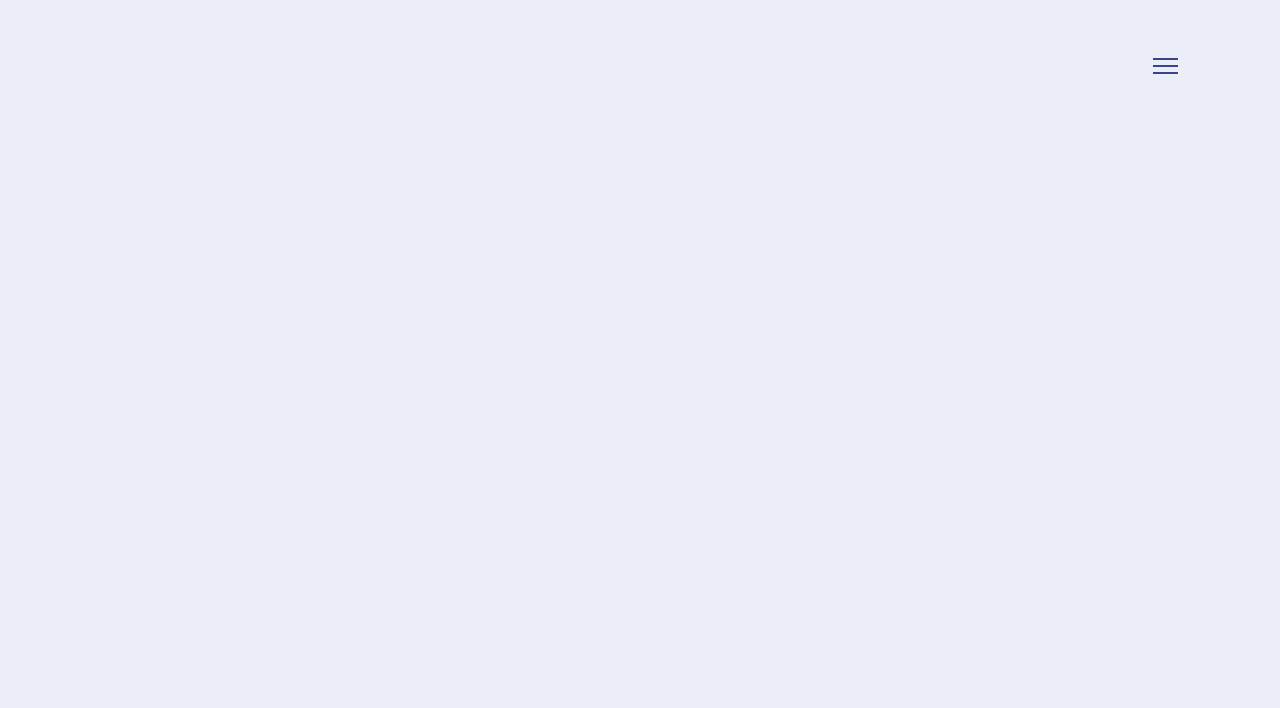
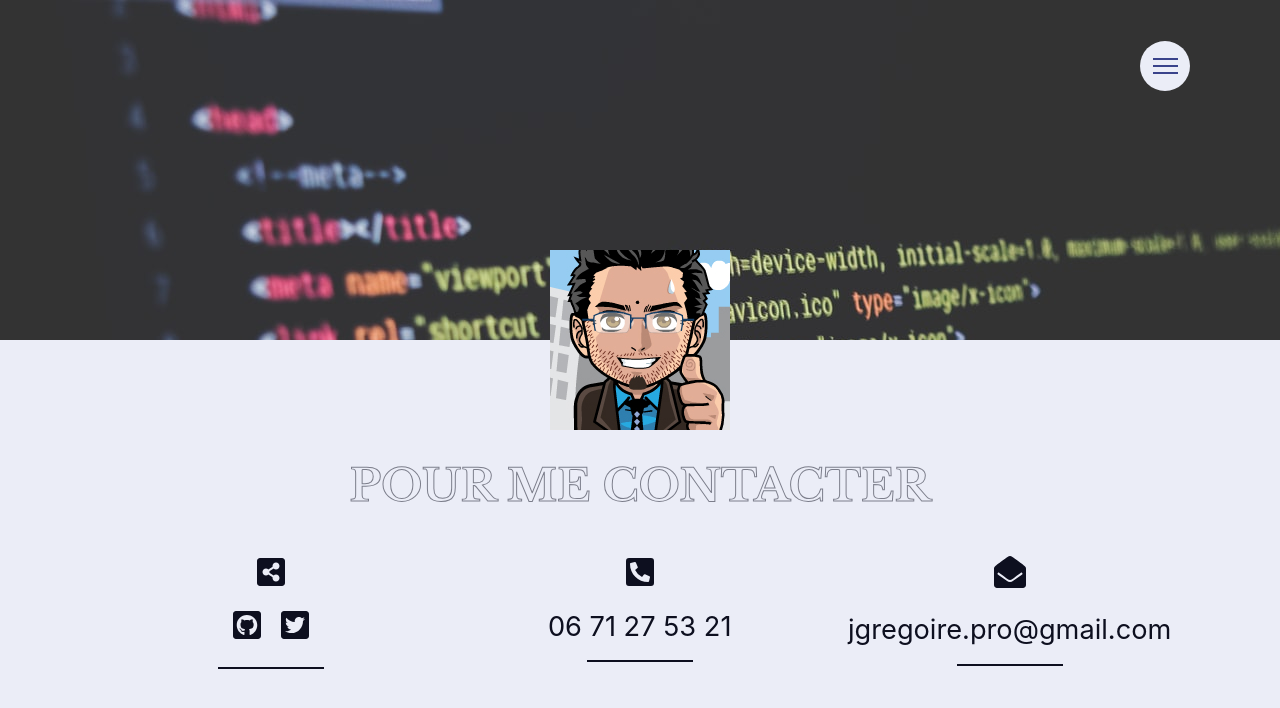
Before and after one commit to jeyofdev/portfolio-2021, a React (Create React App) app: page /contact in a window 1280 px wide. Shown: the top 708 px of the page. Built offline with nearby package versions, Linux system fonts and the light colour scheme; a web font is replaced by a local one.

Commit message:
refacto : update the contact datas

```diff
--- a/src/App.jsx
+++ b/src/App.jsx
@@ -2,7 +2,7 @@ import React from 'react';
 import { BrowserRouter as Router, Switch, Route } from 'react-router-dom';
 import Navbar from './components/Navbar';
 import Home from './components/Home';
-import About from './components/About';
+import Contact from './components/Contact';
 import Skills from './components/Skills';
 import Portfolio from './components/Portfolio';
 
@@ -16,7 +16,7 @@ function App() {
 
         <Switch>
           <Route exact path="/" component={Home} />
-          <Route exact path="/about" component={About} />
+          <Route exact path="/contact" component={Contact} />
           <Route exact path="/skills" component={Skills} />
           <Route exact path="/portfolio" component={Portfolio} />
         </Switch>
--- a/src/components/About.jsx
+++ /dev/null
@@ -1,49 +0,0 @@
-import React from 'react';
-import { FaHome, FaEnvelopeOpen, FaPhoneSquareAlt } from 'react-icons/fa';
-import '../styles/components/about.scss';
-import profile from '../img/jey026.png';
-
-const About = () => {
-  return (
-    <div className="about container">
-      <div className="content">
-        <div className="about-content">
-          <div className="about-profile">
-            <img src={profile} alt="" />
-          </div>
-        </div>
-
-        <div className="contact">
-          <h3 className="contact-title">Pour me contacter :</h3>
-          <div className="contact-item address">
-            <span className="icon">
-              <FaHome />
-            </span>
-            <p>
-              <span>34 allées des érables</span>
-              <span>Domaine de Fayzeau</span>
-              <span>33270 Bouliac</span>
-            </p>
-          </div>
-
-          <div className="contact-item phone">
-            <span className="icon">
-              <FaPhoneSquareAlt />
-            </span>
-            <p>06 71 27 53 21</p>
-          </div>
-
-          <div className="contact-item email">
-            <span className="icon">
-              <FaEnvelopeOpen />
-            </span>
-            <a href="mailto:jgregoire@gmail.com">jgregoire@gmail.com</a>
-          </div>
-        </div>
-        <div className="about-bg" />
-      </div>
-    </div>
-  );
-};
-
-export default About;
--- /dev/null
+++ b/src/components/Contact.jsx
@@ -0,0 +1,59 @@
+import React from 'react';
+import {
+  FaShareAltSquare,
+  FaEnvelopeOpen,
+  FaPhoneSquareAlt,
+  FaGithubSquare,
+  FaTwitterSquare,
+} from 'react-icons/fa';
+import '../styles/components/contact.scss';
+import profile from '../img/jey026.png';
+
+const Contact = () => {
+  return (
+    <div className="contact container">
+      <div className="content">
+        <div className="contact-content">
+          <div className="contact-profile">
+            <img src={profile} alt="" />
+          </div>
+        </div>
+
+        <div className="contact">
+          <h3 className="contact-title">Pour me contacter</h3>
+          <div className="contact-item social">
+            <span className="icon">
+              <FaShareAltSquare />
+            </span>
+            <p>
+              <a href="https://github.com/jeyofdev" target="blank">
+                <FaGithubSquare />
+              </a>
+
+              <a href="https://twitter.com/JeremyGregoire" target="blank">
+                <FaTwitterSquare />
+              </a>
+            </p>
+          </div>
+
+          <div className="contact-item phone">
+            <span className="icon">
+              <FaPhoneSquareAlt />
+            </span>
+            <p>06 71 27 53 21</p>
+          </div>
+
+          <div className="contact-item email">
+            <span className="icon">
+              <FaEnvelopeOpen />
+            </span>
+            <a href="mailto:jgregoire.pro@gmail.com">jgregoire.pro@gmail.com</a>
+          </div>
+        </div>
+        <div className="contact-bg" />
+      </div>
+    </div>
+  );
+};
+
+export default Contact;
--- a/src/components/Navbar.jsx
+++ b/src/components/Navbar.jsx
@@ -1,10 +1,6 @@
 import React, { useState } from 'react';
 import { Link } from 'react-router-dom';
 import '../styles/components/navbar.scss';
-// import navBg1 from '../img/1.jpg';
-// import navBg2 from '../img/2.jpg';
-// import navBg3 from '../img/3.jpg';
-// import navBg4 from '../img/4.jpg';
 
 const Navbar = () => {
   const [isOpen, setIsOpen] = useState(false);
@@ -32,35 +28,6 @@ const Navbar = () => {
     }, 1000);
   };
 
-  const handleHover = (e) => {
-    const ulElement = e.target.parentNode.parentNode.parentNode;
-
-    ulElement.classList.add('bg-active');
-
-    // switch (e.target.classList[1]) {
-    //   case 'link-1':
-    //     ulElement.style.backgroundImage = `url(${navBg1})`;
-    //     break;
-    //   case 'link-2':
-    //     ulElement.style.backgroundImage = `url(${navBg2})`;
-    //     break;
-    //   case 'link-3':
-    //     ulElement.style.backgroundImage = `url(${navBg3})`;
-    //     break;
-    //   case 'link-4':
-    //     ulElement.style.backgroundImage = `url(${navBg4})`;
-    //     break;
-    //   default:
-    //     break;
-    // }
-  };
-
-  const handleLeave = (e) => {
-    e.target.parentNode.parentNode.parentNode.style.backgroundImage = 'none';
-    e.target.parentNode.parentNode.parentNode.parentNode.style.backgroundImage =
-      'none';
-  };
-
   const handleClickLink = () => {
     handleClickBtn();
   };
@@ -83,8 +50,6 @@ const Navbar = () => {
             <Link
               to="/"
               className="menu-link link-1"
-              onMouseEnter={(e) => handleHover(e)}
-              onMouseLeave={(e) => handleLeave(e)}
               onClick={(e) => handleClickLink(e)}
             >
               <span className="menu-link-name link-1">Home</span>
@@ -95,24 +60,8 @@ const Navbar = () => {
           </li>
           <li className="menu-item">
             <Link
-              to="/about"
-              className="menu-link link-2"
-              onMouseEnter={(e) => handleHover(e)}
-              onMouseLeave={(e) => handleLeave(e)}
-              onClick={(e) => handleClickLink(e)}
-            >
-              <span className="menu-link-name link-2">A propos</span>
-              <span className="menu-link-label link-2">
-                Pour des informations
-              </span>
-            </Link>
-          </li>
-          <li className="menu-item">
-            <Link
               to="/skills"
               className="menu-link link-3"
-              onMouseEnter={(e) => handleHover(e)}
-              onMouseLeave={(e) => handleLeave(e)}
               onClick={(e) => handleClickLink(e)}
             >
               <span className="menu-link-name link-3">Compétences</span>
@@ -123,14 +72,22 @@ const Navbar = () => {
             <Link
               to="/portfolio"
               className="menu-link link-4"
-              onMouseEnter={(e) => handleHover(e)}
-              onMouseLeave={(e) => handleLeave(e)}
               onClick={(e) => handleClickLink(e)}
             >
               <span className="menu-link-name link-4">Portfolio</span>
               <span className="menu-link-label link-4">
                 Mes derniers travaux
               </span>
+            </Link>
+          </li>
+          <li className="menu-item">
+            <Link
+              to="/contact"
+              className="menu-link link-2"
+              onClick={(e) => handleClickLink(e)}
+            >
+              <span className="menu-link-name link-2">Contact</span>
+              <span className="menu-link-label link-2">Pour me contacter</span>
             </Link>
           </li>
         </ul>
--- a/src/styles/components/about.scss
+++ b/src/styles/components/contact.scss
@@ -3,11 +3,12 @@
 @import '../app/images';
 
 /* ========================
-    ABOUT CONTAINER
+    CONTACT CONTAINER
 ======================== */
-.about.container {
+.contact.container {
   min-height: calc(100vh - 250px);
   padding: 0;
+  overflow: hidden;
 
   > h1 {
     font-family: $font-family-title;
@@ -26,7 +27,7 @@
   }
 }
 
-.about .about-bg {
+.contact .contact-bg {
   background: url(../../img/3.jpg) no-repeat;
   background-size: auto;
   position: absolute;
@@ -37,21 +38,21 @@
   height: 340px;
 }
 
-.about .about-content {
+.contact .contact-content {
   @include make-flex(flex-start, center, column);
   position: relative;
   z-index: 10;
   margin-top: 250px;
 }
 
-.about .about-content .about-profile {
+.contact .contact-content .contact-profile {
   position: relative;
 }
 
 /* ========================
     DESCRIPTION
 ======================== */
-.about .about-content .about-text {
+.contact .contact-content .contact-text {
   padding: 0 1.5rem;
   margin: 2rem 0;
 
@@ -71,7 +72,7 @@
 /* ========================
     CONTACT
 ======================== */
-.about .contact {
+.contact .contact {
   @include make-css-grid(1fr, auto, 1rem, 1rem);
   margin-top: 2rem;
   padding: 0 1.5rem;
@@ -84,9 +85,13 @@
   }
 
   .contact-title {
-    font-size: 2rem;
+    font-family: $font-family-title;
+    font-size: 2.75rem;
+    text-transform: uppercase;
     margin-bottom: 2rem;
-    color: $light;
+    color: lighten($dark, 25%);
+    -webkit-text-stroke: 1px rgba(13, 15, 31, 0.5);
+    -webkit-text-fill-color: transparent;
 
     @include media-queries-up('lg') {
       grid-column: 1 / 4;
@@ -94,23 +99,23 @@
   }
 }
 
-.about .contact .contact-item {
+.contact .contact .contact-item {
   width: 100%;
   margin-bottom: 1.5rem;
 
-  &.address {
+  &.social {
     transform: translateX(-2000px) scale(0.7);
-    animation: backInLeft 0.5s 0.5s forwards;
+    animation: backInLeft 0.5s 0.9s forwards;
   }
 
   &.phone {
     opacity: 0;
-    animation: bounceIn 0.5s 0.2s forwards;
+    animation: bounceIn 0.5s 0.6s forwards;
   }
 
   &.email {
     transform: translateX(2000px) scale(0.7);
-    animation: backInRight 0.5s 0.5s forwards;
+    animation: backInRight 0.5s 0.9s forwards;
   }
 
   &:after {
@@ -125,6 +130,7 @@
   }
 
   .icon {
+    color: $dark;
     font-size: 2rem;
   }
 
@@ -134,8 +140,11 @@
     line-height: 1.3;
     color: $dark;
 
-    > span {
-      display: block;
+    a {
+      display: inline-block;
+      color: $dark;
+      font-size: 2rem;
+      margin: 0 0.5rem;
     }
 
     &:before,
```
